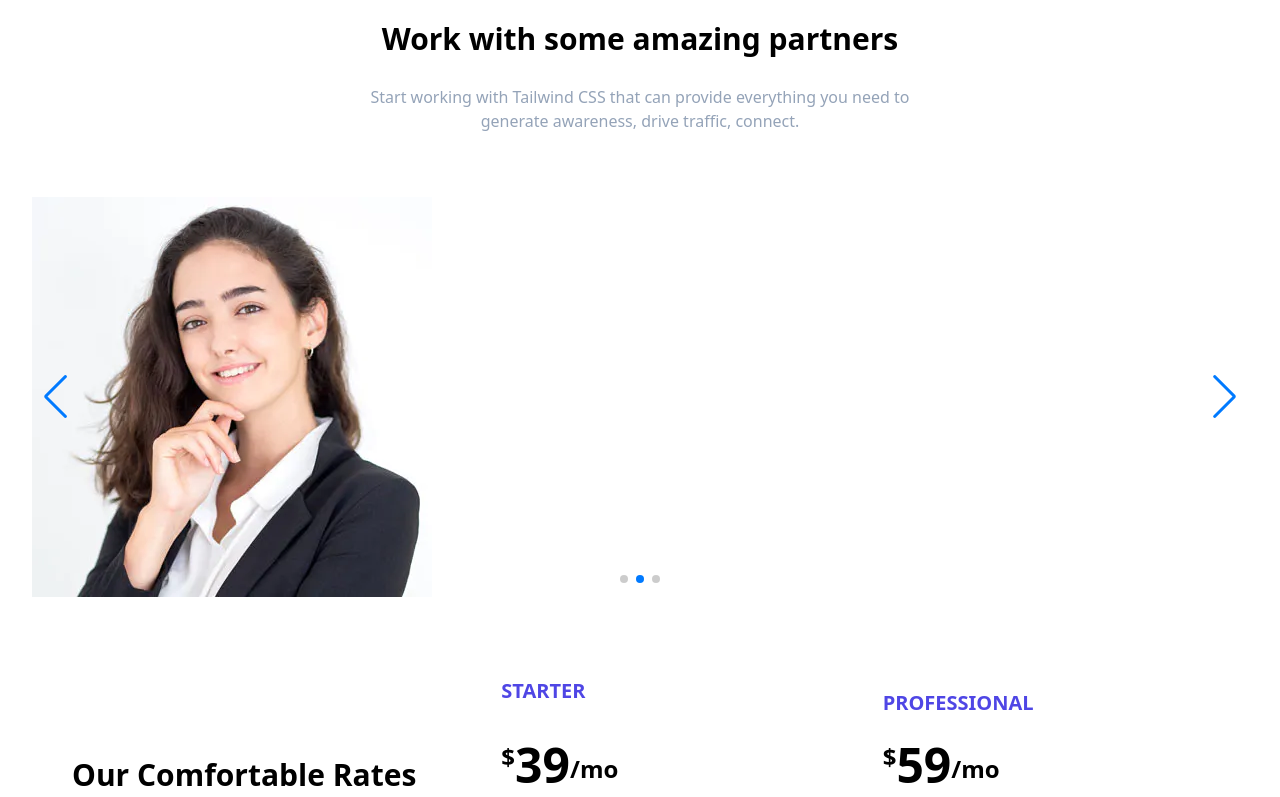
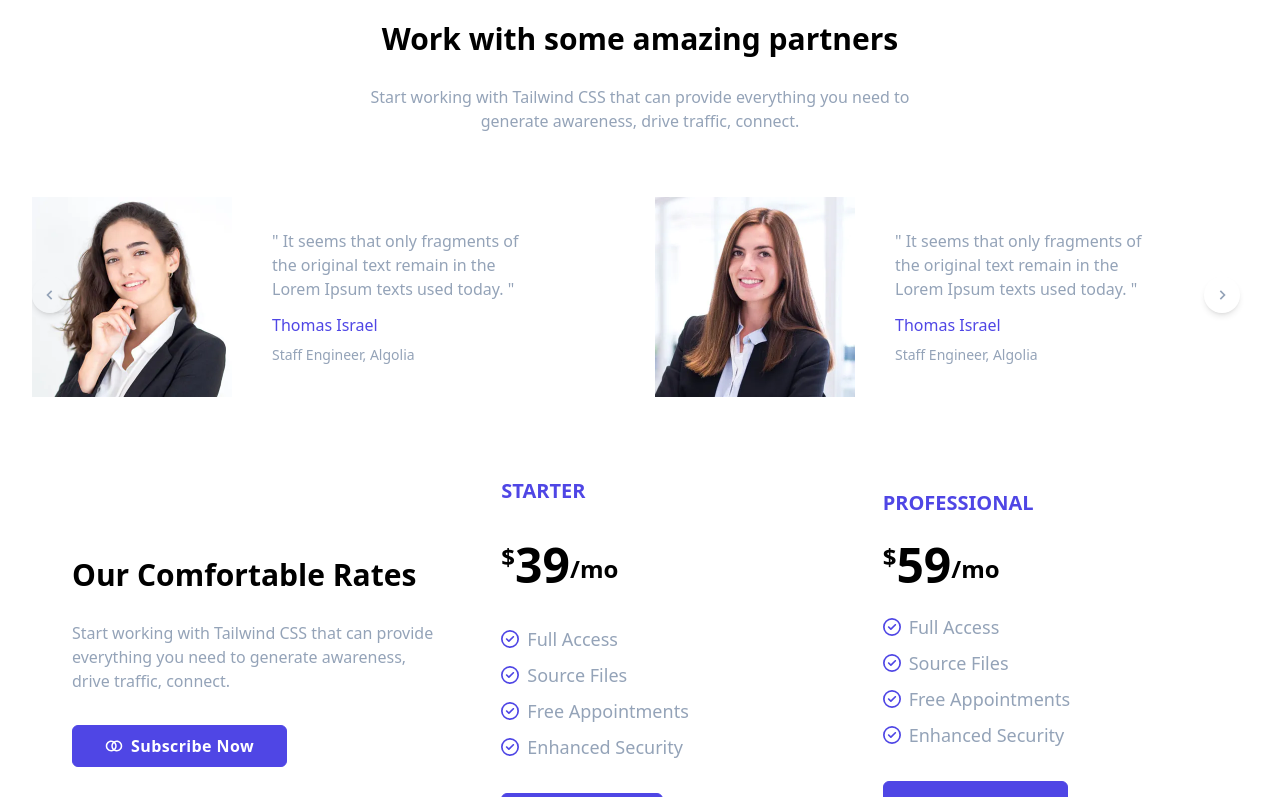
Before and after one commit to sranik28/Techwind-1, a React (Vite) app: page / in a window 1280 px wide. Shown: the part 2726-3523 px from the top of the page. Built offline with nearby package versions, Linux system fonts and the light colour scheme.

Commit message:
partners slider added

```diff
--- a/src/components/PartnersSlider.jsx
+++ b/src/components/PartnersSlider.jsx
@@ -4,39 +4,90 @@ import { Swiper, SwiperSlide } from 'swiper/react';
 import 'swiper/css';
 import 'swiper/css/pagination';
 import 'swiper/css/navigation';
-import { Autoplay, Pagination, Navigation } from 'swiper/modules';
+import { Autoplay, Navigation } from 'swiper/modules';
 import person1 from '../assets/slider/01.png'
 import person2 from '../assets/slider/02.png'
 import person3 from '../assets/slider/03.png'
+import person4 from '../assets/slider/person4.png'
+import SliderBtn from './SliderBtn';
+
 
 const PartnersSlider = () => {
+
+    const isMobileDevice = window.innerWidth <= 768;
     return (
         <>
+            <div className=''>
                 <Swiper
                     spaceBetween={30}
-                centeredSlides={true}
+                    slidesPerView={isMobileDevice ? 1 : 2}
                         autoplay={{
-                    delay: 2500,
+                            delay: 3500,
                             disableOnInteraction: false,
                     }}
                     pagination={{
                         clickable: true,
                     }}
-                navigation={true}
-                modules={[Autoplay, Pagination, Navigation]}
-                className="mySwiper"
+
+
+                    // navigation={true}
+
+                    modules={[Autoplay, Navigation]}
+                    // className="mySwiper"
                 >
                     <SwiperSlide>
-                    <img  src={person1} alt="" />
+                        <div className=''>
+                            <div className='items-center gap-10 md:flex'>
+                                <img className='md:w-[200px]  w-28 mx-auto md:mx-0 rounded-full  md:rounded-none' src={person1} alt="" />
+                                <div className=''>
+                                    <h1 className='text-base mb-3 text-slate-400 md:mx-0 mx-auto max-w-[250px]'>" It seems that only fragments of the original text remain in the Lorem Ipsum texts used today. "</h1>
+                                    <p className='mb-2 text-center text-indigo-600 md:text-left '>Thomas Israel</p>
+                                    <p className='text-sm text-center md:text-left text-slate-400 '>Staff Engineer, Algolia</p>
+                                </div>
+                            </div>
+                        </div>
                     </SwiperSlide>
                     <SwiperSlide>
-                    <img src={person2} alt="" />
+                        <div>
+                            <div className='items-center gap-10 md:flex'>
+                                <img className='md:w-[200px]  w-28 mx-auto md:mx-0 rounded-full  md:rounded-none' src={person2} alt="" />
+                                <div className=''>
+                                    <h1 className='text-base mb-3 text-slate-400 md:mx-0 mx-auto max-w-[250px]'>" It seems that only fragments of the original text remain in the Lorem Ipsum texts used today. "</h1>
+                                    <p className='mb-2 text-center text-indigo-600 md:text-left '>Thomas Israel</p>
+                                    <p className='text-sm text-center md:text-left text-slate-400 '>Staff Engineer, Algolia</p>
+                                </div>
+                            </div>
+                        </div>
                     </SwiperSlide>
                     <SwiperSlide>
-                    <img src={person3} alt="" />
+                        <div>
+                            <div className='items-center gap-10 md:flex'>
+                                <img className='md:w-[200px]  w-28 mx-auto md:mx-0 rounded-full  md:rounded-none' src={person3} alt="" />
+                                <div className=''>
+                                    <h1 className='text-base mb-3 text-slate-400 md:mx-0 mx-auto max-w-[250px]'>" It seems that only fragments of the original text remain in the Lorem Ipsum texts used today. "</h1>
+                                    <p className='mb-2 text-center text-indigo-600 md:text-left '>Thomas Israel</p>
+                                    <p className='text-sm text-center md:text-left text-slate-400 '>Staff Engineer, Algolia</p>
+                                </div>
+                            </div>
+                        </div>
                     </SwiperSlide>
+                    <SwiperSlide>
+                        <div>
+                            <div className='items-center gap-10 md:flex'>
+                                <img className='md:w-[200px]  w-28 mx-auto md:mx-0 rounded-full  md:rounded-none' src={person4} alt="" />
+                                <div className=''>
+                                    <h1 className='text-base mb-3 text-slate-400 md:mx-0 mx-auto max-w-[250px]'>" It seems that only fragments of the original text remain in the Lorem Ipsum texts used today. "</h1>
+                                    <p className='mb-2 text-center text-indigo-600 md:text-left '>Thomas Israel</p>
+                                    <p className='text-sm text-center md:text-left text-slate-400 '>Staff Engineer, Algolia</p>
+                                </div>
+                            </div>
+                        </div>
+                    </SwiperSlide>
+                    <SliderBtn />
+                </Swiper>
+            </div>
 
-            </Swiper>
+
         </>
     );
 };
--- /dev/null
+++ b/src/components/SliderBtn.jsx
@@ -0,0 +1,25 @@
+import React from 'react';
+import { useSwiper } from 'swiper/react';
+import { BiChevronRight,BiChevronLeft } from 'react-icons/bi';
+
+const SliderBtn = () => {
+
+    const swiper = useSwiper();
+
+    return (
+        <div>
+            <button onClick={() => swiper.slideNext()} className='absolute top-[40%] right-2 z-50 text-xl p-2 duration-500 rounded-full hover:bg-primary hover:text-white shadow-md' >
+                <span className=''>
+                    <BiChevronRight className='text-slate-400 hover:text-white' />
+                </span>
+            </button>
+            <button onClick={() => swiper.slidePrev()} className='absolute top-[40%] left-0 z-50 text-xl p-2 duration-500 rounded-full hover:bg-primary hover:text-white  shadow-md'>
+            <span className=''>
+                    <BiChevronLeft className=' text-slate-400 hover:text-white' />
+                </span>
+            </button>
+        </div>
+    );
+};
+
+export default SliderBtn;
--- a/src/share/navBar/NavBarD.jsx
+++ b/src/share/navBar/NavBarD.jsx
@@ -71,7 +71,6 @@ const NavBarD = () => {
                         <Button />
                     </div>
                 </ul>
-
             </div>
         </nav>
     );
```
Also changed, not shown: src/assets/slider/person4.png (added). Lines whose indentation alone changed are shown as unchanged.
